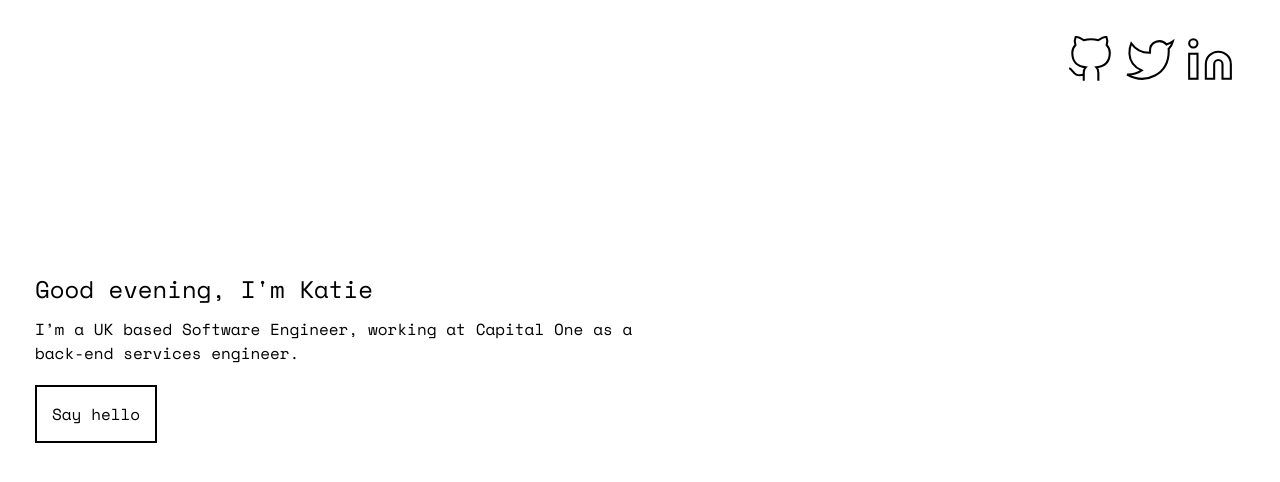
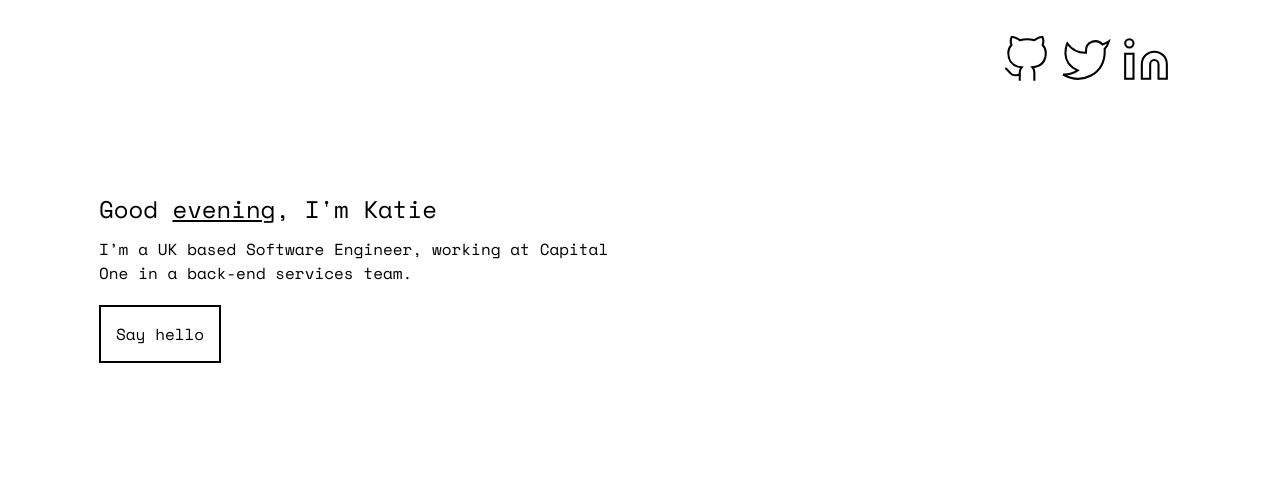
Before and after one commit to Kat-Codes/katcodes.co.uk, a React (Create React App) app: page / in a window 1280 px wide. Shown: the top 482 px of the page. Built offline with nearby package versions, Linux system fonts and the light colour scheme.

Commit message:
Add rotating greeting

```diff
--- a/src/App.js
+++ b/src/App.js
@@ -3,10 +3,11 @@ import { Helmet } from 'react-helmet';
 import styled from 'styled-components';
 import Header from './components/Header';
 import GlobalStyle from './GlobalStyles';
+import { device } from './utils/breakpoints';
 
 function App() {
     return (
-        <div className='App'>
+        <AppWrapper>
             <Helmet>
                 <meta charSet='utf-8' />
                 <title>Katie Walker, Software Engineer</title>
@@ -28,35 +29,64 @@ function App() {
             <PageWrapper>
                 <Header />
                 <TitleContainer>
-                    <h2>Good evening, I'm Katie</h2>
+                    <h2>
+                        Good <Time />, I'm Katie
+                    </h2>
                     <p>
                         I’m a UK based Software Engineer, working at Capital One
-                        as a back-end services engineer.
+                        in a back-end services team.
                     </p>
                     <Button href='https://twitter.com/katcodes'>
                         Say hello
                     </Button>
                 </TitleContainer>
             </PageWrapper>
-        </div>
+        </AppWrapper>
     );
 }
 
+const Time = () => {
+    let message;
+    const date = new Date();
+    const hour = date.getHours();
+
+    if (hour < 12) {
+        message = 'morning';
+    } else if (hour < 18) {
+        message = 'afternoon';
+    } else {
+        message = 'evening';
+    }
+    return <StyledTime>{message}</StyledTime>;
+};
+
+const StyledTime = styled.span`
+    text-decoration: underline;
+`;
+const AppWrapper = styled.div`
+    width: 100%;
+    display: flex;
+    justify-content: center;
+`;
+
 const PageWrapper = styled.div`
+    padding: 35px;
     min-height: 100vh;
-    /* display: flex;
-    flex-direction: column;
-    justify-content: space-between; */
+    box-sizing: border-box;
+    width: 90%;
+    max-width: 1200px;
 `;
 
 const TitleContainer = styled.div`
-    width: 50%;
-    padding: 35px;
-    min-width: 300px;
+    width: 100%;
     margin-top: 100px;
 
     > * {
         margin: 10px 0px;
+    }
+
+    @media ${device.tablet} {
+        width: 50%;
     }
 `;
 
--- a/src/components/Header.js
+++ b/src/components/Header.js
@@ -11,7 +11,7 @@ const Header = () => {
 
     return (
         <StyledHeader>
-            <Navbar navbarState={open} handleNavbar={handleNavbar} />
+            {/* <Navbar navbarState={open} handleNavbar={handleNavbar} /> */}
             {/* <h2>hello world!</h2> */}
             <SocialLinks />
         </StyledHeader>
@@ -19,7 +19,6 @@ const Header = () => {
 };
 
 const StyledHeader = styled.header`
-    padding: 35px;
     flex: 1;
     box-sizing: border-box;
     width: 100%;
--- a/src/components/Navbar/Navbar.js
+++ b/src/components/Navbar/Navbar.js
@@ -31,7 +31,6 @@ export default Navbar;
 
 const NavWrapper = styled.div`
     z-index: 10;
-    visibility: hidden;
 `;
 
 const NavBar = styled(animated.nav)`
--- /dev/null
+++ b/src/utils/breakpoints.js
@@ -0,0 +1,13 @@
+const size = {
+    tablet: '480px',
+    smDesktop: '768px',
+    desktop: '1024px',
+    lgDesktop: '1200px',
+};
+
+export const device = {
+    tablet: `(min-width: ${size.tablet})`,
+    smDesktop: `(min-width: ${size.smDesktop})`,
+    desktop: `(min-width: ${size.desktop})`,
+    lgDesktop: `(min-width: ${size.lgDesktop})`,
+};
```
